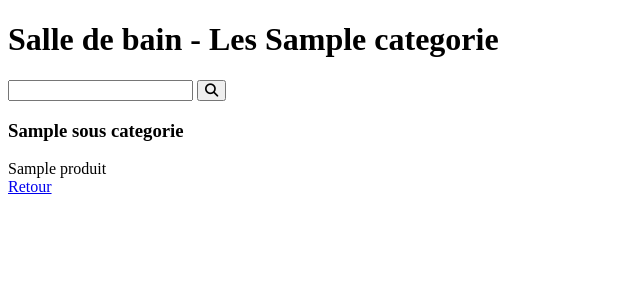
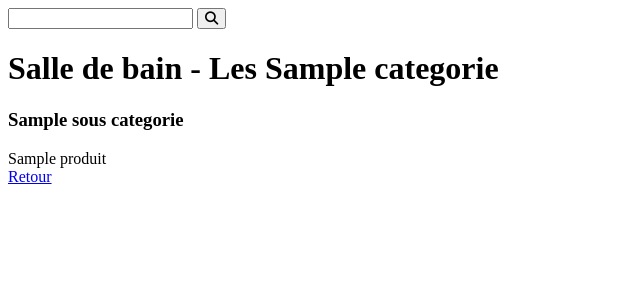
Before and after one commit to Sankatouille/Hackathon-2-ManyMany, a Symfony app: template templates/categorie/show.html.twig in a window 1280 px wide. Shown: the top 300 px of the page, without its empty margins (0-640 px from the left). Run offline with Twig, Linux system fonts and the light colour scheme; the template is opened without the code that fills it: most values are stand-ins (such as "Sample title", 1, 10 or a date in 2020); form fields are guessed from the names that the template uses; some libraries are stand-ins or nearby versions.

Commit message:
barre de recherche ok, css mort

```diff
--- a/assets/styles/app.css
+++ b/assets/styles/app.css
@@ -1,4 +1,6 @@
-Barre de recherche .searchbar {
+/*Barre de recherche*/
+
+.searchbar {
     background-color: magenta;
     display: table-cell;
     vertical-align: middle;
--- a/templates/categorie/show.html.twig
+++ b/templates/categorie/show.html.twig
@@ -3,16 +3,16 @@
 {% block title %}Categorie{% endblock %}
 
 {% block body %}
+    <div class="searchbar">
+        {{ form_start(form) }}
+        {{ form_widget(form.search) }}
+        {{ form_help(form.search) }}
+        {{ form_errors(form.search) }}
+        <button id="search" class="btn-primary"><i class="fas fa-search"></i></button>
+        {{ form_end(form) }}
+    </div>
+
     <h1>Salle de bain - Les {{ categorie.nom }}</h1>
-
-    <div class="searchbar">
-            <div>
-                {{ form_widget(form.search) }}
-                {{ form_help(form.search) }}
-                {{ form_errors(form.search) }}
-                <button id="search" class="btn-primary"><i class="fas fa-search"></i></button>
-            </div>
-    </div>
 
     <div class="contenant">
         <div class="souscategories">
```
